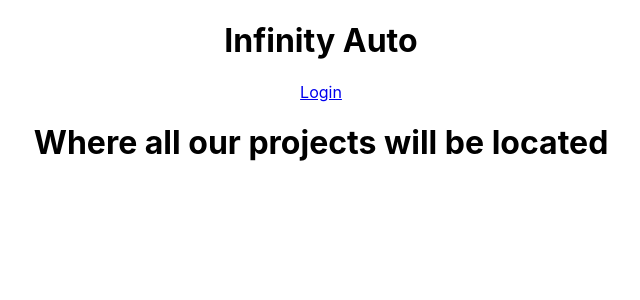
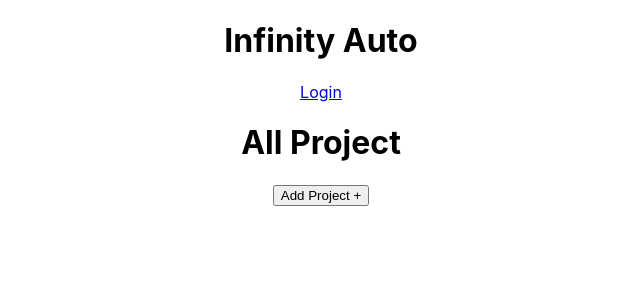
Before and after one commit to zohaibk22/infinity-Performance, a React (Create React App) app in the folder client/: page /home in a window 1280 px wide. Shown: the top 300 px of the page, without its empty margins (319-959 px from the left). Built offline with nearby package versions, Linux system fonts and the light colour scheme.

Commit message:
Working on the home page

```diff
--- a/client/src/App.js
+++ b/client/src/App.js
@@ -4,10 +4,13 @@ import "./App.css";
 import Header from "./Components/shared/Header/Header";
 import Main from "./Components/shared/Main/Main";
 import { Route, Link } from "react-router-dom";
+
 import { verifyUser } from "./Services/auth";
+import { readAllVehicles } from "./Services/vehicle";
 
 function App() {
   const [currentUser, setCurrentUser] = useState(null);
+  const [showAllVehicleData, setShowAllVehicleData] = useState([]);
 
   useEffect(() => {
     handleVerify(); //checking to see whenever the page loads, if we have a auth token so that we can stay logged in
@@ -17,6 +20,7 @@ function App() {
     const userData = await verifyUser(); //resetting the data we got back from our auth token, which is all the user credentials, back into setUserData
     setCurrentUser(userData);
   };
+
   return (
     <>
       <Header currentUser={currentUser} setCurrentUser={setCurrentUser} />
--- a/client/src/Components/Home/Home.jsx
+++ b/client/src/Components/Home/Home.jsx
@@ -1,9 +1,18 @@
 import React from 'react'
 
 export default function Home(props) {
+
+//     const getAllVehicles = async () => {
+//     const vehicledata = await readAllVehicles;
+//     props.setAllVehicleData
+//   };
     return (
         <div>
-            <h1>Where all our projects will be located</h1>
+            <h1>All Project</h1>
+
+
+
+            <button>Add Project +</button>
         </div>
     )
 }
--- a/client/src/Components/shared/Main/Main.jsx
+++ b/client/src/Components/shared/Main/Main.jsx
@@ -1,4 +1,4 @@
-import React from 'react'
+import React, {useState} from 'react'
 import {Route, Link} from "react-router-dom"
 
 
@@ -7,7 +7,11 @@ import Intro from '../../Intro/Intro'
 import Home from '../../Home/Home'
 import Register from '../../Register/Register'
 
+
+
 export default function Main(props) {
+
+    const [showAllVehicleData, setShowAllVehicleData] = useState([]);
     const { setCurrentUser } = props;
     return (
         <main>
```
